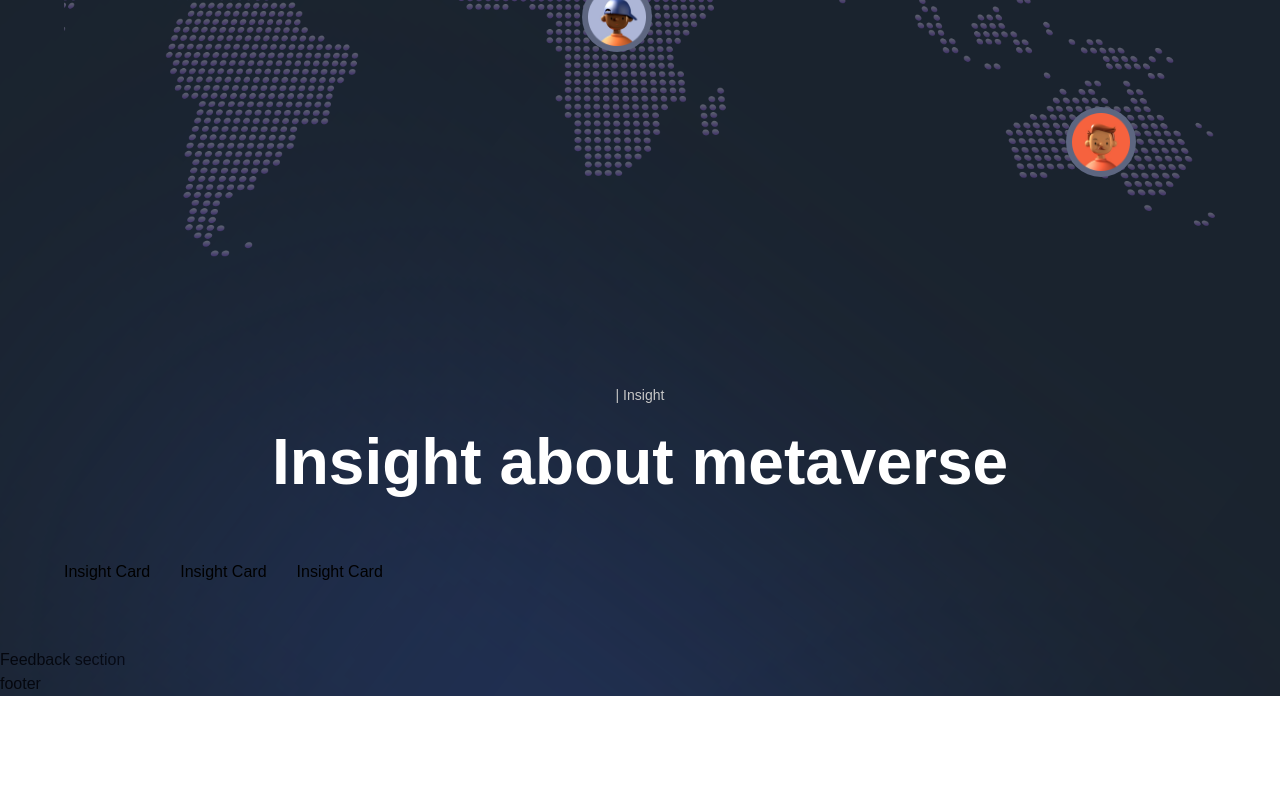
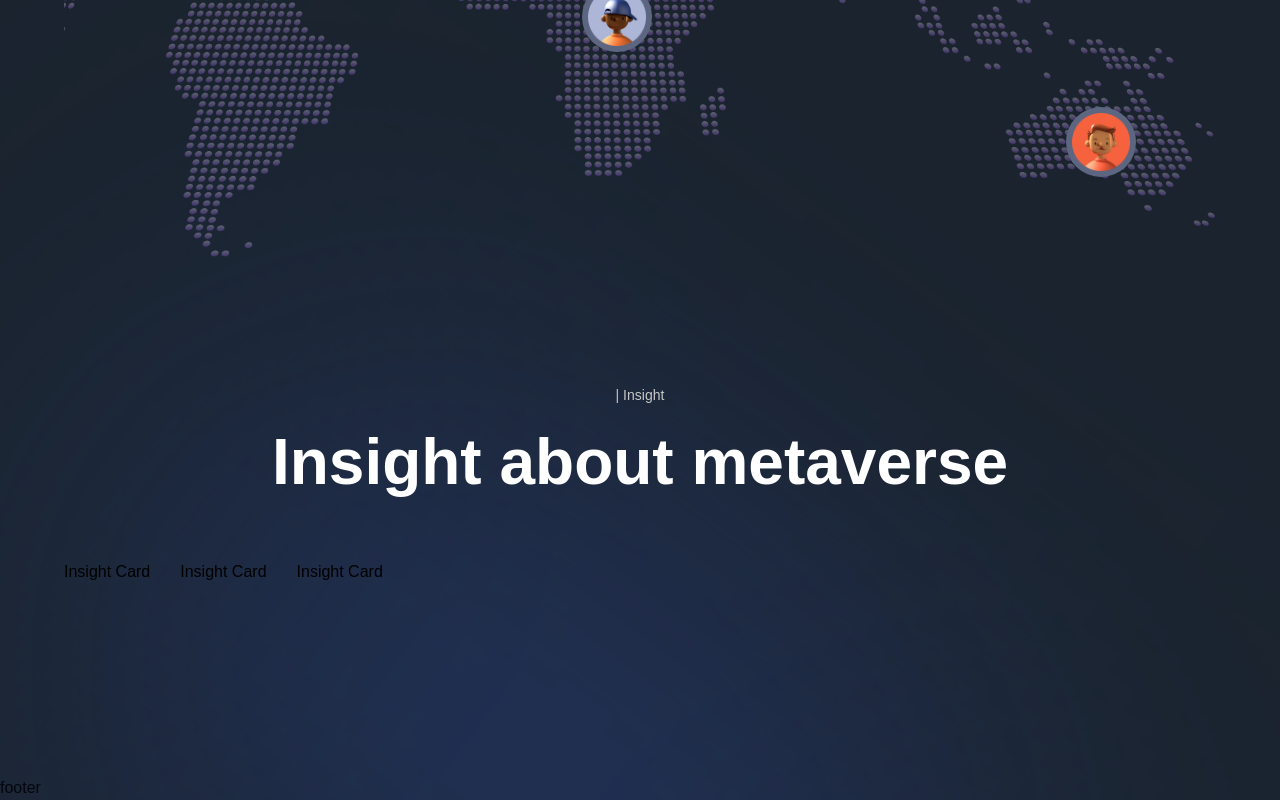
Before and after one commit to inmanolov/metaverse-design, a Next.js app: page / in a window 1280 px wide. Shown: the part 4921-5721 px from the top of the page. Before the commit the page ends 5617 px from the top, so only its background shows below. Built offline with nearby package versions, Linux system fonts and the light colour scheme; a web font is replaced by a local one.

Commit message:
Feedback section started

```diff
--- a/components/Navbar.jsx
+++ b/components/Navbar.jsx
@@ -4,7 +4,6 @@
 
 import styles from '../styles';
 import { navVariants } from '../utils/motion';
-
 
 const Navbar = () => (
   <motion.nav
--- a/sections/Feedback.jsx
+++ b/sections/Feedback.jsx
@@ -1,8 +1,21 @@
 'use client';
 
+import { motion } from 'framer-motion';
+
+import styles from '../styles';
+import { fadeIn, staggerContainer, zoomIn } from '../utils/motion';
+
 const Feedback = () => (
-  <section>
-    Feedback section
+  <section className={`${styles.paddings}`}>
+    <motion.div
+      variants={staggerContainer}
+      initial="hidden"
+      whileInView="show"
+      viewport={{ once: false, amount: 0.25 }}
+      className={`${styles.innerWidth} mx-auto flex lg:flex-row flex-col gap-6`}
+    >
+
+    </motion.div>
   </section>
 );
 
```
